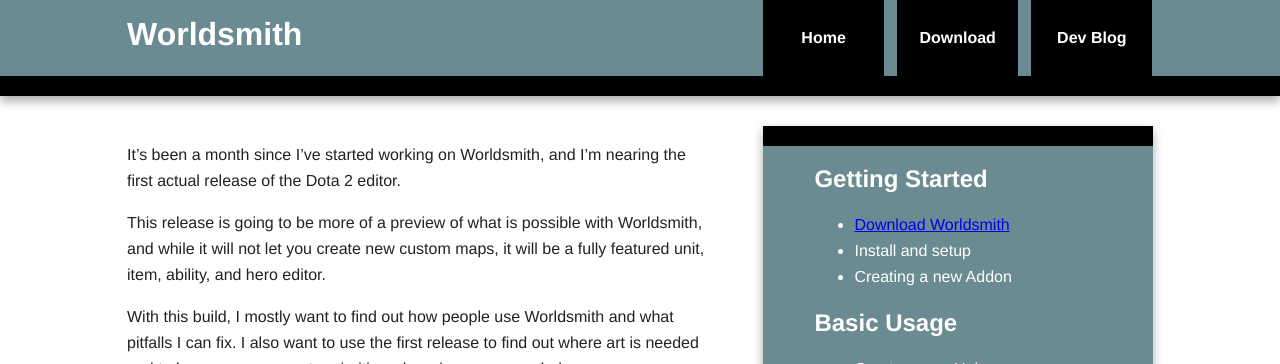
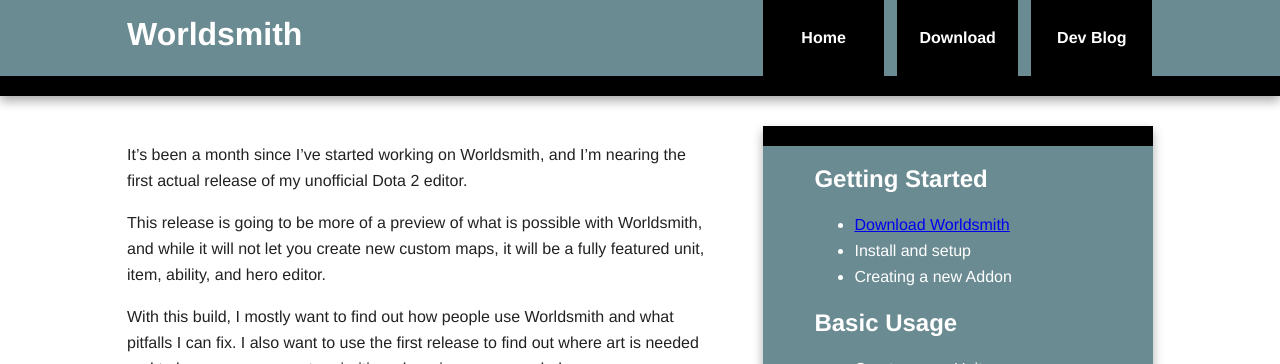
Before and after one commit to Worldsmith/worldsmith.github.io, a Jekyll site: the page built from _posts/2014-2-6-on-the-road-to-release.md, in a window 1280 px wide. Shown: the top 364 px of the page. Built offline with Jekyll 4.4.1, drawn with Linux system fonts in a browser that asks for light colours; nearby versions of some CDN libraries.

Commit message:
Update 2014-2-6-on-the-road-to-release.md

```diff
--- a/_posts/2014-2-6-on-the-road-to-release.md
+++ b/_posts/2014-2-6-on-the-road-to-release.md
@@ -2,8 +2,7 @@
 layout: responsive
 title: The road to release
 ---
-It's been a month since I've started working on Worldsmith, and I'm nearing the first actual release of the Dota 2 editor.
-
+It's been a month since I've started working on Worldsmith, and I'm nearing the first actual release of my unofficial Dota 2 editor.
 
 
 
```
